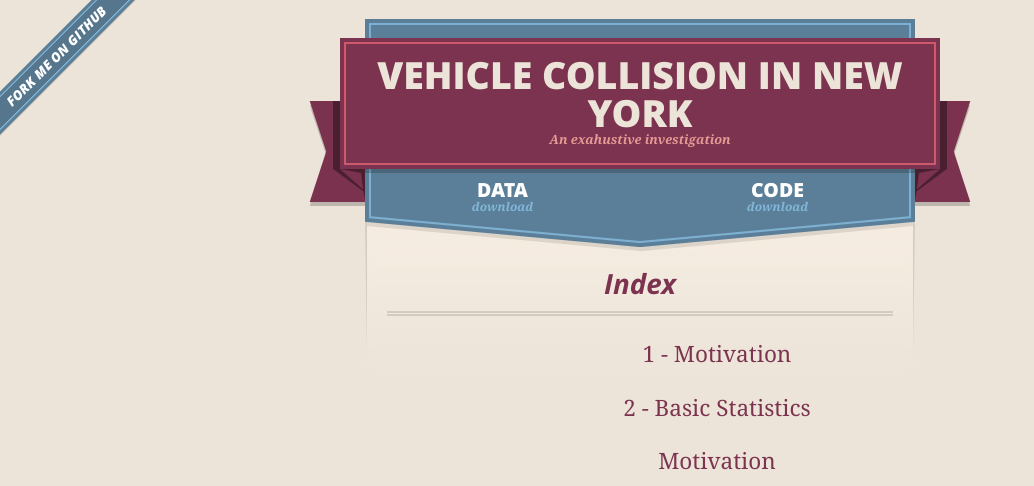
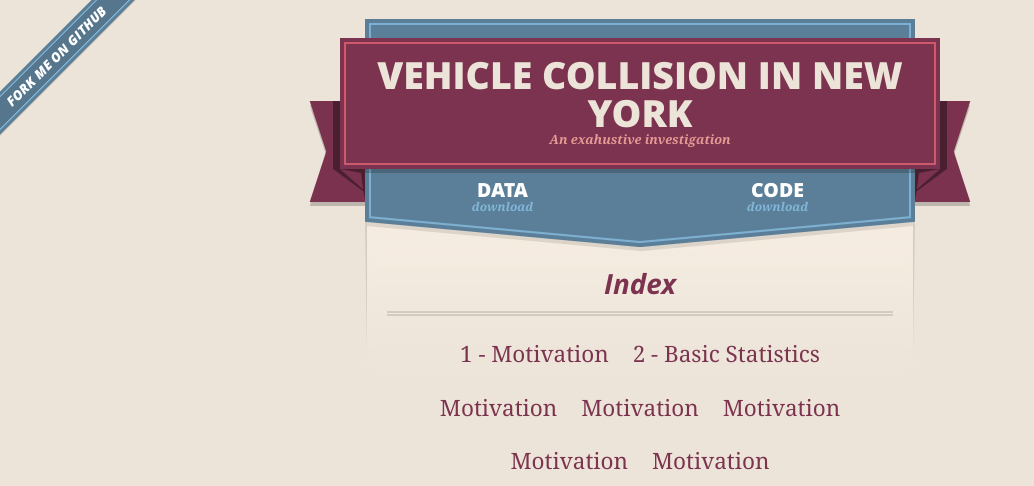
Before and after one commit to AlexAbades/veh-col-NY, a Jekyll site: the page built from index.md, in a window 1280 px wide. Shown: the top 486 px of the page, without its empty margins (0-1034 px from the left). Built offline with Jekyll 4.4.1, drawn with Linux system fonts in a browser that asks for light colours; our own code applies the rules of GitHub Pages for plain Markdown files.

Commit message:
styles and video attempt 2

```diff
--- a/assets/css/style.scss
+++ b/assets/css/style.scss
@@ -9,8 +9,9 @@
     text-decoration: none;
     display: inline-block;
     font-size: 1.5em;
-    width: 640px;
+    max-width: 550px;
     margin: 10px;
+    text-align: center;
   }
 
   .btn-container{
--- a/index.md
+++ b/index.md
@@ -24,13 +24,15 @@ layout: default
 
 
 
-<video width="320" height="240" autoplay muted>
+<!-- <video width="320" height="240" controls>
   <source src="./images/pitch.mp4" type="video/mp4">
 Your browser does not support the video tag.
-</video>
+</video> -->
+
+<iframe width="1280" height="720" src="https://www.youtube.com/embed/2po4f17rj7U" title="Motor Vehicle Collisions In New York City" frameborder="0" allow="accelerometer; autoplay; clipboard-write; encrypted-media; gyroscope; picture-in-picture; web-share" allowfullscreen></iframe>
 
 
-
+<!-- <iframe width="1280" height="720" src="https://www.youtube.com/embed/XH6IT_tsSUI" title="Christopher Tin: Live at Cadogan Hall - Waloyo Yamoni" frameborder="0" allow="accelerometer; autoplay; clipboard-write; encrypted-media; gyroscope; picture-in-picture; web-share" allowfullscreen></iframe> -->
 
 There should be whitespace between paragraphs.
 
```
